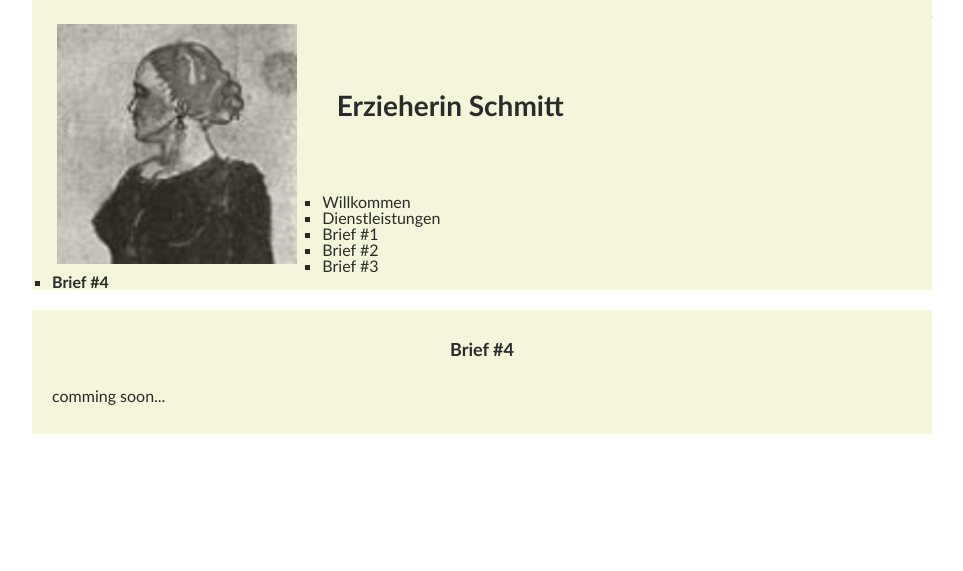
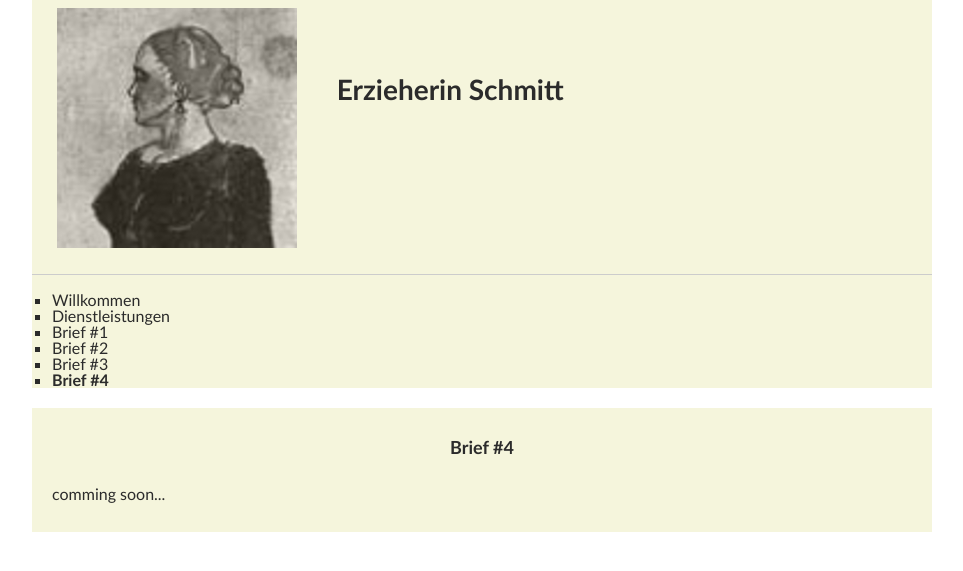
Before and after one commit to richardtraindl/tierarztpraxis-kaiserstrasse.at, a Jekyll site: the page built from xyz123/Schmitt/brief4.html, in a window 1280 px wide. Shown: the top 571 px of the page, without its empty margins (158-1121 px from the left). Built offline with Jekyll 4.4.1, drawn with Linux system fonts in a browser that asks for light colours.

Commit message:
customize

```diff
--- a/_includes/guest.html
+++ b/_includes/guest.html
@@ -1,5 +1,6 @@
 
-        <header class="section group">
+        <header>
+            <div class="section group">
                 <div class="col span_4_of_12">
                         <div style="display: flex; align-items: center; justify-content: center; max-height: 240px; min-height: 160px;">
                                 <a href="index.html"><img src="/img2/logo.jpg" alt="Logo"></a>
@@ -10,6 +11,8 @@
                                 <h1>Erzieherin Schmitt</h1>
                         </div>
                 </div>
+            </div>
+            <div class="section group">
             <nav">
                 <hr>
 
@@ -60,4 +63,5 @@
                     </li>
                 </ul>
             </nav>
+            </div>
         </header>
```
Lines whose indentation alone changed are shown as unchanged.
